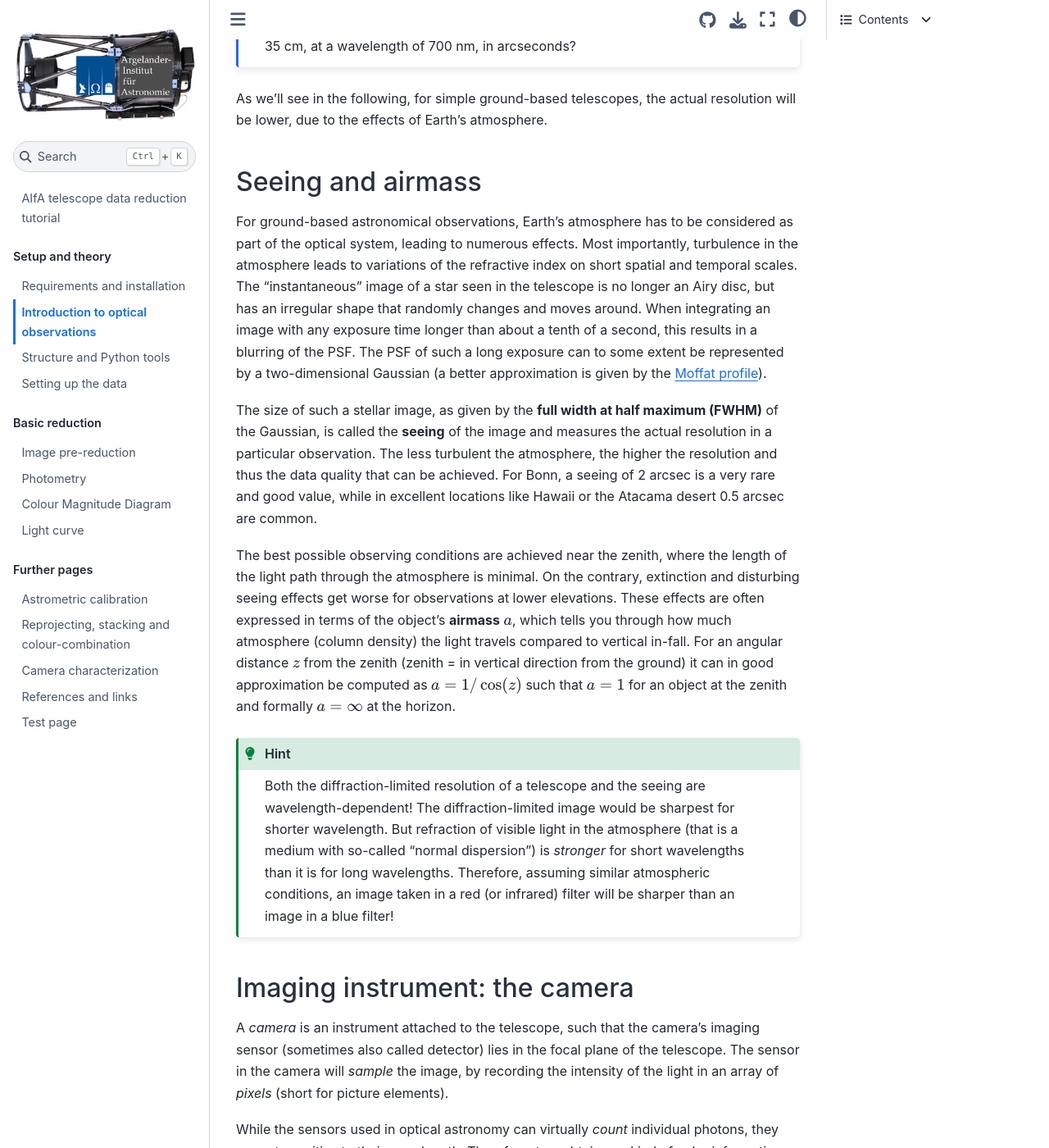
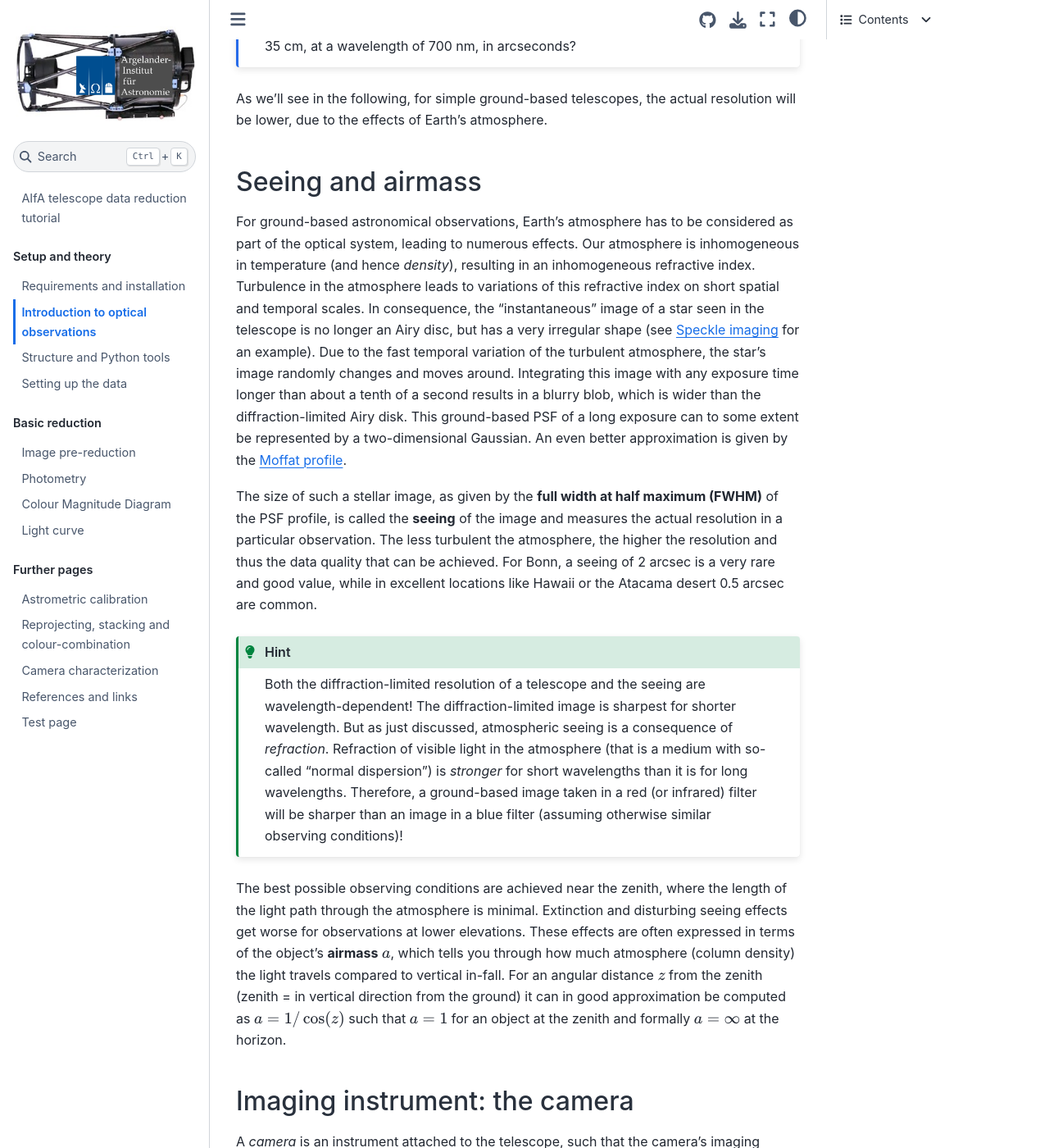
Before and after one commit to aifatelescope/datared, a Jupyter Book: the page built from book/background-info.md, in a window 1280 px wide and 1400 px high, scrolled down 1375 px. Shown: the whole window at 82% size. Built offline with Jupyter Book 1.0.4 settings and Sphinx 7.4.7 and the Sphinx Book theme 1.1.4, drawn with Linux system fonts in a browser that asks for light colours; some of the changed text lies outside the part shown.

Commit message:
Better seeing

````diff
--- a/book/background-info.md
+++ b/book/background-info.md
@@ -40,17 +40,19 @@ As we'll see in the following, for simple ground-based telescopes, the actual re
 
 ## Seeing and airmass
 
-For ground-based astronomical observations, Earth’s atmosphere has to be considered as part of the optical system, leading to numerous effects. Most importantly, turbulence in the atmosphere leads to variations of the refractive index on short spatial and temporal scales. The "instantaneous" image of a star seen in the telescope is no longer an Airy disc, but has an irregular shape that randomly changes and moves around. When integrating an image with any exposure time longer than about a tenth of a second, this results in a blurring of the PSF. The PSF of such a long exposure can to some extent be represented by a two-dimensional Gaussian (a better approximation is given by the [Moffat profile](https://en.wikipedia.org/wiki/Moffat_distribution)).
+For ground-based astronomical observations, Earth’s atmosphere has to be considered as part of the optical system, leading to numerous effects. Our atmosphere is inhomogeneous in temperature (and hence *density*), resulting in an inhomogeneous refractive index. Turbulence in the atmosphere leads to variations of this refractive index on short spatial and temporal scales. In consequence, the "instantaneous" image of a star seen in the telescope is no longer an Airy disc, but has a very irregular shape (see [Speckle imaging](https://en.wikipedia.org/wiki/Speckle_imaging) for an example). Due to the fast temporal variation of the turbulent atmosphere, the star's image randomly changes and moves around. Integrating this image with any exposure time longer than about a tenth of a second results in a blurry blob, which is wider than the diffraction-limited Airy disk. This ground-based PSF of a long exposure can to some extent be represented by a two-dimensional Gaussian. An even better approximation is given by the [Moffat profile](https://en.wikipedia.org/wiki/Moffat_distribution).
 
-The size of such a stellar image, as given by the **full width at half maximum (FWHM)** of the Gaussian, is called the **seeing** of the image and measures the actual resolution in a particular observation. The less turbulent the atmosphere, the higher the resolution and thus the data quality that can be achieved. For Bonn, a seeing of 2 arcsec is a very rare and good value, while in excellent locations like Hawaii or the Atacama desert 0.5 arcsec are common.
-
-The best possible observing conditions are achieved near the zenith, where the length of the light path through the atmosphere is minimal. On the contrary, extinction and disturbing seeing effects get worse for observations at lower elevations. These effects are often expressed in terms of the object’s **airmass** $a$, which tells you through how much atmosphere (column density) the light travels compared to vertical in-fall. For an angular distance $z$ from the zenith (zenith = in vertical direction from the ground) it can in good approximation be computed as $a = 1 / \cos(z)$ such that $a = 1$ for an object at the zenith and formally $a = \infty$ at the horizon.
+The size of such a stellar image, as given by the **full width at half maximum (FWHM)** of the PSF profile, is called the **seeing** of the image and measures the actual resolution in a particular observation. The less turbulent the atmosphere, the higher the resolution and thus the data quality that can be achieved. For Bonn, a seeing of 2 arcsec is a very rare and good value, while in excellent locations like Hawaii or the Atacama desert 0.5 arcsec are common.
 
 
 ```{hint}
 Both the diffraction-limited resolution of a telescope and the seeing are wavelength-dependent!
-The diffraction-limited image would be sharpest for shorter wavelength. But refraction of visible light in the atmosphere (that is a medium with so-called "normal dispersion") is *stronger* for short wavelengths than it is for long wavelengths. Therefore, assuming similar atmospheric conditions, an image taken in a red (or infrared) filter will be sharper than an image in a blue filter!
+The diffraction-limited image is sharpest for shorter wavelength. But as just discussed, atmospheric seeing is a consequence of *refraction*. Refraction of visible light in the atmosphere (that is a medium with so-called "normal dispersion") is *stronger* for short wavelengths than it is for long wavelengths. Therefore, a ground-based image taken in a red (or infrared) filter will be sharper than an image in a blue filter (assuming otherwise similar observing conditions)!
 ```
+
+The best possible observing conditions are achieved near the zenith, where the length of the light path through the atmosphere is minimal. Extinction and disturbing seeing effects get worse for observations at lower elevations. These effects are often expressed in terms of the object’s **airmass** $a$, which tells you through how much atmosphere (column density) the light travels compared to vertical in-fall. For an angular distance $z$ from the zenith (zenith = in vertical direction from the ground) it can in good approximation be computed as $a = 1 / \cos(z)$ such that $a = 1$ for an object at the zenith and formally $a = \infty$ at the horizon.
+
+
 
 ## Imaging instrument: the camera
 
@@ -129,7 +131,7 @@ Illustration of some basic image properties. Top: two stars (one has twice the f
 
 At this point, we can briefly discuss an image as recorded by a camera.
 
-Recall that images of stars are not "point-like", but follow the profile of the *Point Spread Function* (PSF). For images obtained by simple ground-based telescopes, the origin of the PSF is dominated by astronomical seeing, that is by refraction in bubbles of air with varying refractive index, which are rapidly moving through the line of sight due to atmospheric turbulence. The images we record through those telescopes get blurred by this PSF. Mathematically, the observed image can be seen as a convolution of the actual scene with this PSF. The result of this convolution gets sampled on the pixel array of the detector.
+Recall that images of stars are not "point-like", but follow the profile of the *Point Spread Function* (PSF). For images obtained by simple ground-based telescopes, the origin of the PSF is dominated by astronomical seeing, that is by refraction in bubbles of air with varying refractive index, which are rapidly moving through the line of sight due to atmospheric turbulence. The images we record through those telescopes get blurred by this PSF. Mathematically, the observed image can be seen as a convolution of the actual scene with the PSF. The result of this convolution gets sampled by the pixel array of the detector.
 
 Also recall that the PSF is wavelength-dependent: ground-based images obtained through a red filter will be significantly sharper than images in a blue band.
 
@@ -142,27 +144,24 @@ Some comments about the apparent size of stars can be made:
 
 Another point illustrated in {numref}`image_basics` is the presence of a so-called "background", in otherwise empty areas of the image, which is here at a level of about 2000 ADU. For ground-based observations, the main source of background comes from Earth's atmosphere: even at night, the sky is not fully dark. Light pollution, Moon light, [airglow](https://en.wikipedia.org/wiki/Airglow) in our atmosphere, but also [zodiacal light](https://en.wikipedia.org/wiki/Zodiacal_light) all contribute to this. When observing from Bonn at new Moon, it's the light pollution which will dominate. Only when observing from a dark site (e.g., the Atacama desert in Chile), airglow can play the major role. In all these cases, the "background" is in fact mostly a "foreground".
 
+### Considerations on noise
 
-```{sidebar}
-The standard deviation equals $\sqrt{N}$ *only* when $N$ designates the number of electrons (or equivalently photons). This relation does not hold for $N$ given in ADU (assuming that the gain is different from 1.0). A typical image will be stored in units of ADU, and care must be taken to convert pixel values into electrons when performing such calculations, using the gain.
+All photons falling on a pixel are subject to *[shot noise](https://en.wikipedia.org/wiki/Shot_noise)* (also called Poisson noise), regardless of their origin from the astronomical source or the background. The same holds for the electrons from the dark current. In consequence, for any pixel, the number of recorded electrons follows a [Poisson distribution](https://en.wikipedia.org/wiki/Poisson_distribution), such that if the expectation value of a pixel is $N$ electrons, the standard deviation of the noise in that pixel will be $\sqrt{N}$ electrons. In other words, the higher the expected value of a pixel, the noisier its value will be.
+
+```{note}
+Be aware that this standard deviation equals $\sqrt{N}$ *only* when $N$ designates the number of electrons (or equivalently photons). This relation does *not* hold if $N$ is in ADU (assuming that the gain is different from 1.0). A typical image will be stored in units of ADU, and care must be taken to convert pixel values into electrons when performing such calculations, using the gain.
 ```
 
-All accumulated electrons (from the astronomical source, the background, or the dark current) are subject to *[shot noise](https://en.wikipedia.org/wiki/Shot_noise)* (also called Poisson noise). In any pixel, the number of recorded electrons follows a [Poisson distribution](https://en.wikipedia.org/wiki/Poisson_distribution), such that if the expectation value of a pixel is $N$ electrons, the standard deviation of the noise in that pixel will be $\sqrt{N}$ electrons. In other words, the higher the expected value of a pixel, the noisier its value will be.
-
-
+The signal-to-noise ratio (S/N) quantifies how strong the level of a desired signal (for example, the flux of a galaxy) is, compared to its standard deviation. {numref}`image_basics` illustrates how the counts from a target can actually be significantly lower than the background level. The galaxy image peaks at about 500 ADU above the background, which is at 2000 ADU. The uncertainty on the flux of this galaxy will be dominated by the shot noise from the background, more than by the shot noise from the galaxy!
 
 
 ```{note}
-The noise in a raw image originates from the shot noise of the source, the shot noise of the background, the shot noise of thermal electrons (dark current), and the read-out noise from the electronics.
+We've discussed several sources of noise: shot noise from the sources and background, shot noise from the thermal electrons (i.e., related to the dark current), and read-out noise from the electronics.
 
 While one can easily subtract any offset or smooth model from an image, **one can never subtract the actual noise**.
 
 It is therefore important to minimize noise in the first place, for example by selecting a dark observing site and cooling the camera.
-
 ```
-
-The signal-to-noise ratio (S/N) quantifies how strong the level of a desired signal (for example, the flux of a galaxy) is compared to its standard deviation. {numref}`image_basics` illustrates how the counts from the target can be significantly lower than the background level.
-
 
 
 
````
